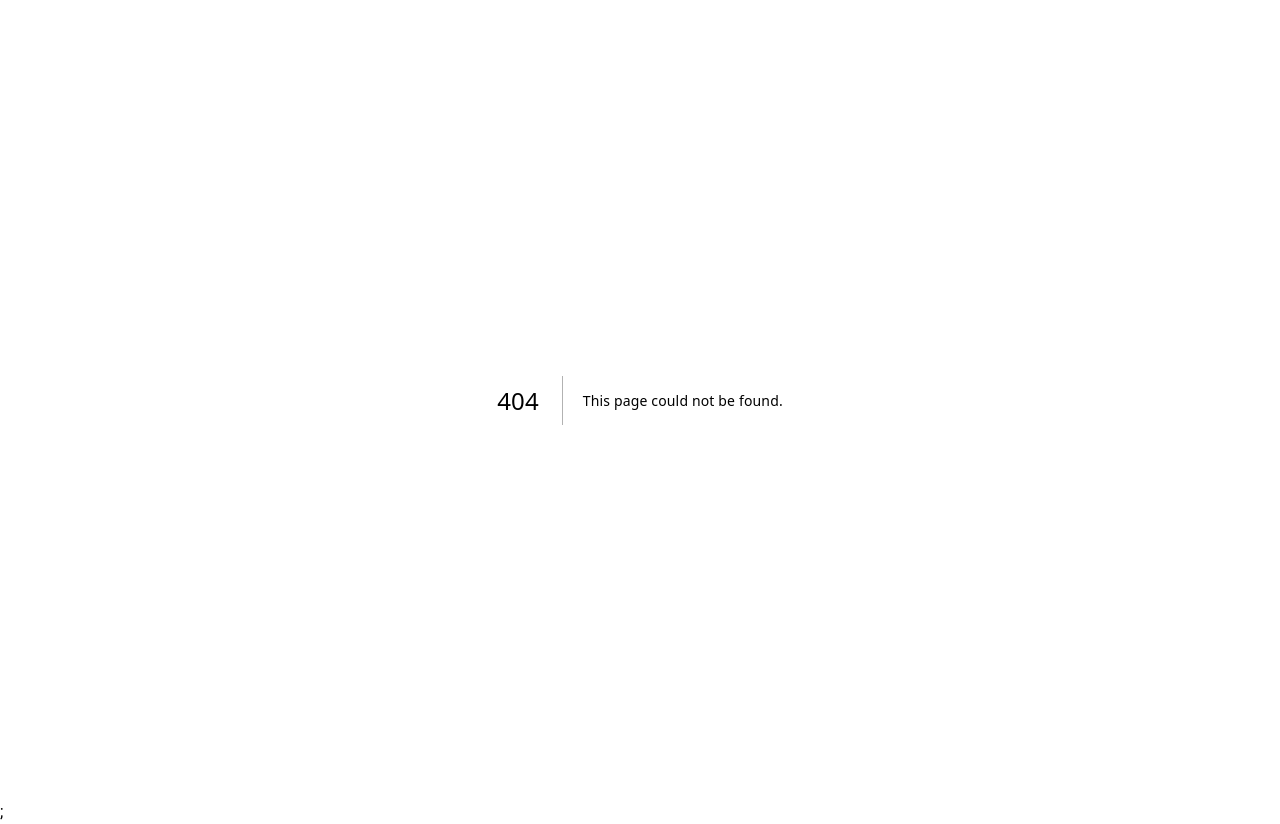
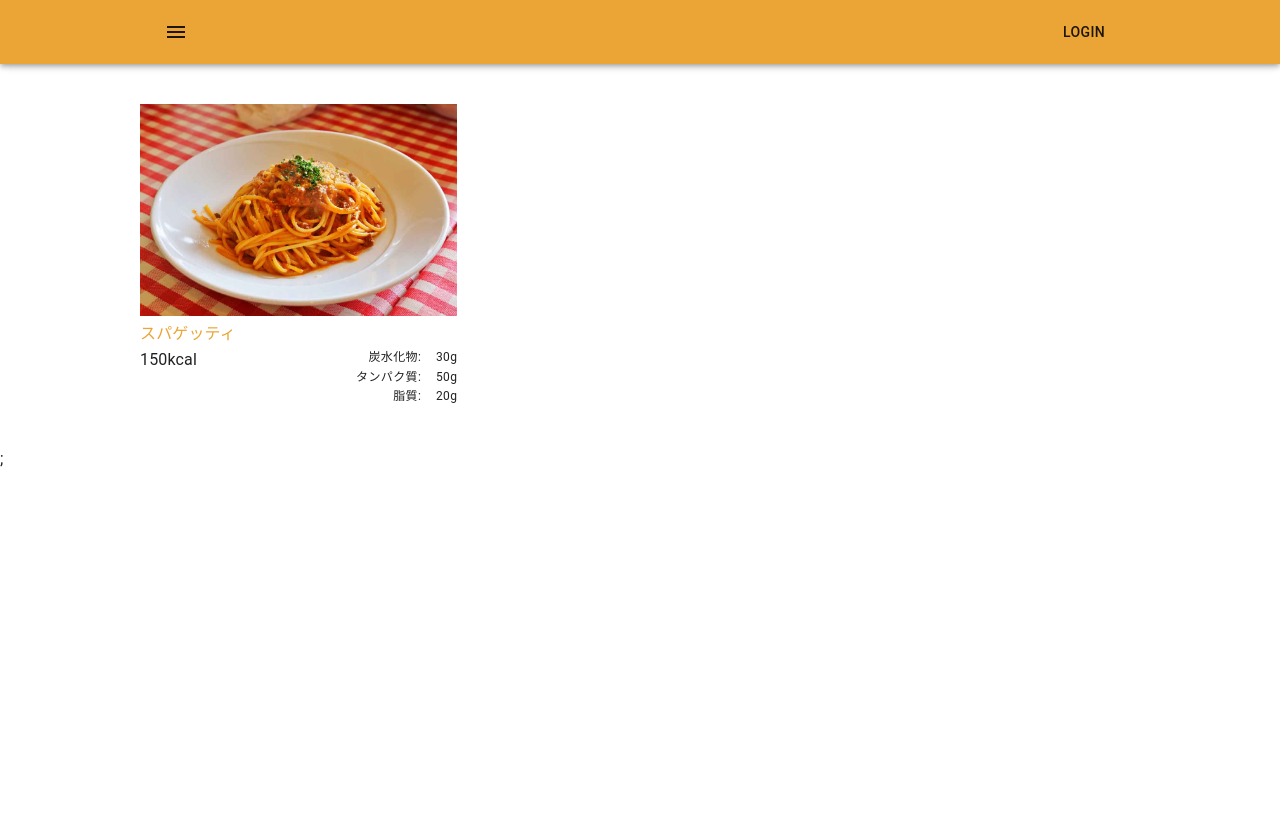
Before and after one commit to shou1027/cookma, a Next.js app: page /recipes/1 in a window 1280 px wide. Before the commit this address had no page. After the commit the page ends 800 px from the top, so only its background shows below. Built offline with nearby package versions, Linux system fonts and the light colour scheme.

Commit message:
レシピ詳細ページ追加

```diff
--- /dev/null
+++ b/pages/recipes/[id].tsx
@@ -0,0 +1,26 @@
+import { Header } from '@/components/molecules/Header';
+import { RecipeGrid } from '@/components/organisms/RecipeGrid';
+import { MainTemplate } from '@/components/templates/MainTemplate';
+import { dammyRecipes } from '@/data/dammyRecipes';
+import { useRouter } from 'next/router';
+
+const Recipe = () => {
+  const router = useRouter();
+
+  return (
+    <>
+      <MainTemplate
+        headerElement={<Header />}
+        mainElement={
+          <RecipeGrid
+            recipes={dammyRecipes.filter(
+              ({ id }) => id == Number(router.query.id),
+            )}
+          />
+        }
+      />
+    </>
+  );
+};
+
+export default Recipe;
```
